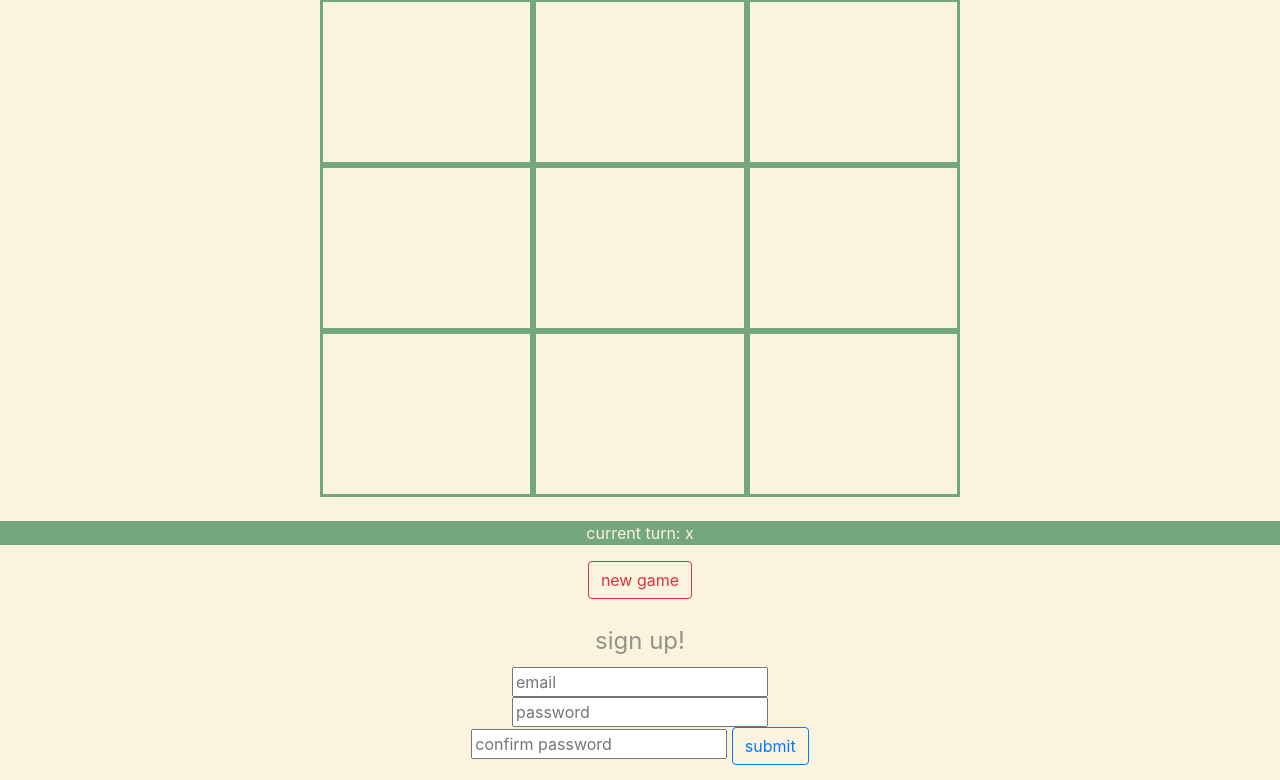
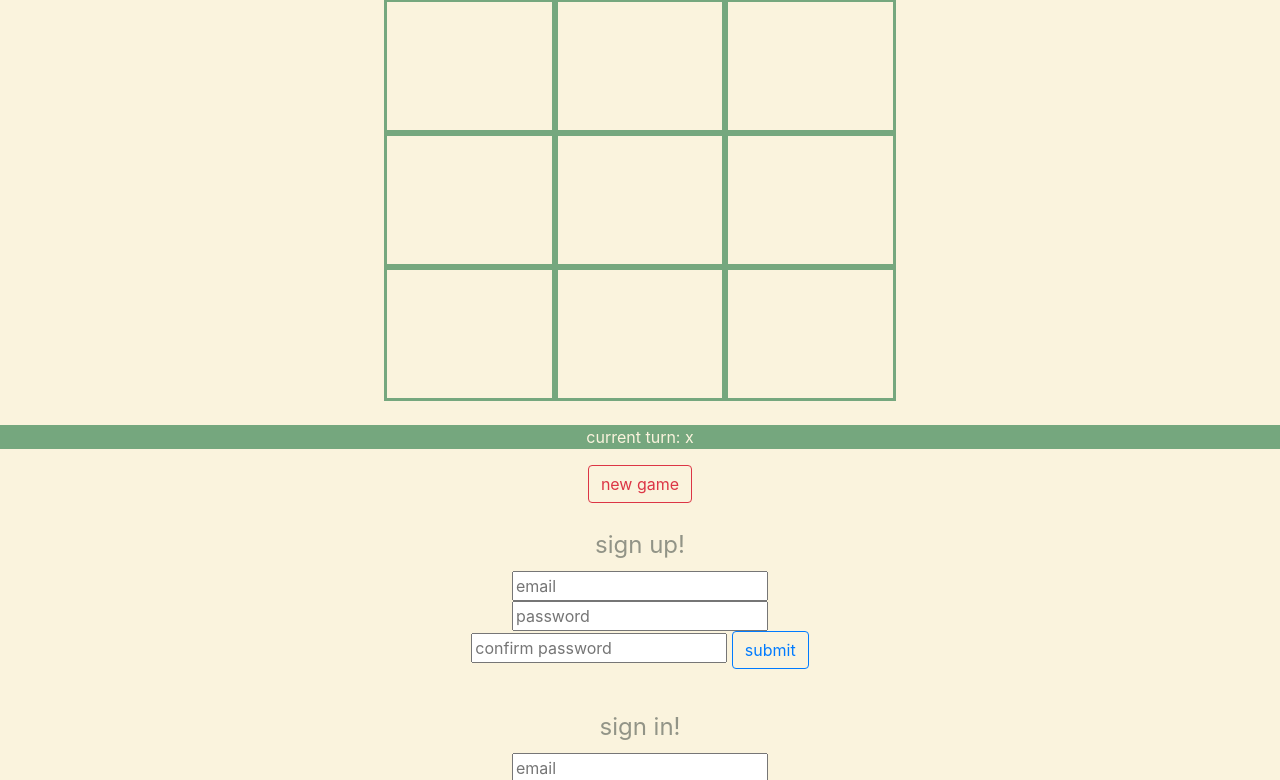
Before and after one commit to vmcasbarro/tictactoe-client, a website built with webpack: page index.html in a window 1280 px wide. Shown: the part 57-837 px from the top of the page. Built offline with nearby package versions, Linux system fonts and the light colour scheme.

Commit message:
adjust bootstrap formatting
- retain grid layout on tiny displays

```diff
--- a/assets/styles/index.scss
+++ b/assets/styles/index.scss
@@ -16,7 +16,7 @@
 }
 
 .container {
-  width: 50%;
+  width: 40%;
 }
 .board {
   border-style: solid;
--- a/index.html
+++ b/index.html
@@ -16,24 +16,24 @@
 
       <div class="container">
         <div class="row">
-          <div id='0' data-cell-index='0' class="col-sm-4 box board">
+          <div id='0' data-cell-index='0' class="col-4 box board">
           </div>
-          <div id="1" data-cell-index='1' class="col-sm-4 box board">
+          <div id="1" data-cell-index='1' class="col-4 box board">
           </div>
-          <div id="2" data-cell-index='2' class="col-sm-4 box board">
+          <div id="2" data-cell-index='2' class="col-4 box board">
           </div>
         </div>
 
         <div class="row">
-          <div id="3" data-cell-index='3' class="col-sm-4 box board"></div>
-          <div id="4" data-cell-index='4' class="col-sm-4 box board center"></div>
-          <div id="5" data-cell-index='5' class="col-sm-4 box board"></div>
+          <div id="3" data-cell-index='3' class="col-4 box board"></div>
+          <div id="4" data-cell-index='4' class="col-4 box board center"></div>
+          <div id="5" data-cell-index='5' class="col-4 box board"></div>
         </div>
 
         <div class="row">
-          <div id="6" data-cell-index='6' class="col-sm-4 box board bottom-row"></div>
-          <div id="7" data-cell-index='7' class="col-sm-4 box board bottom-row"></div>
-          <div id="8" data-cell-index='8' class="col-sm-4 box board bottom-row"></div>
+          <div id="6" data-cell-index='6' class="col-4 box board bottom-row"></div>
+          <div id="7" data-cell-index='7' class="col-4 box board bottom-row"></div>
+          <div id="8" data-cell-index='8' class="col-4 box board bottom-row"></div>
         </div>
       </div>
       <br>
```
